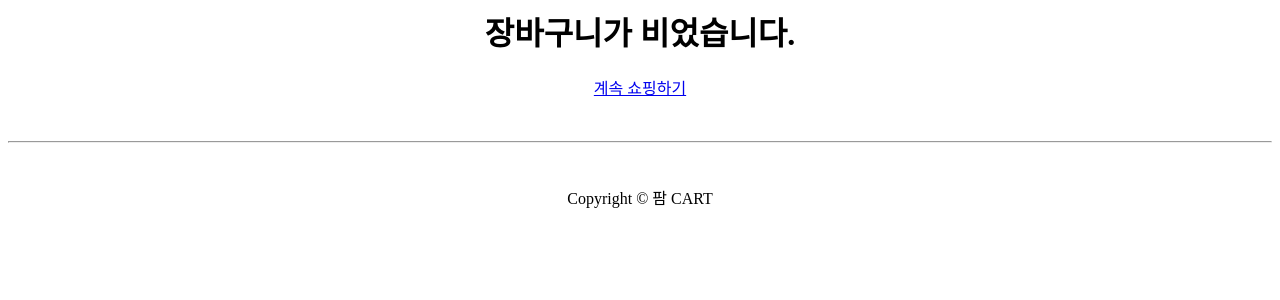
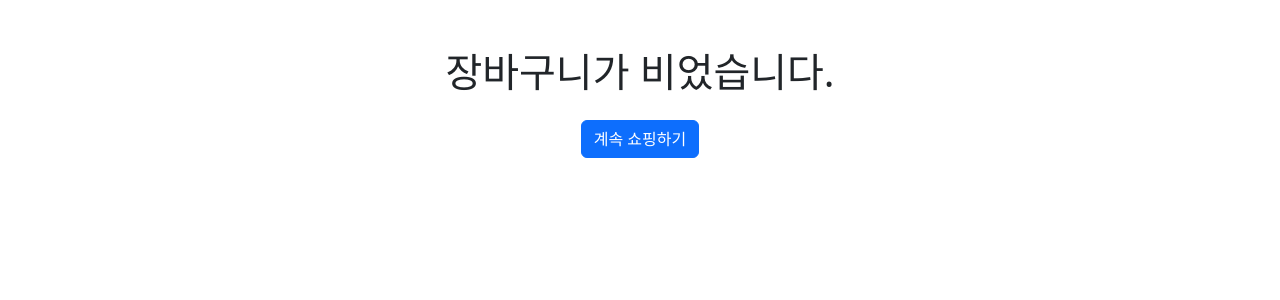
Before and after one commit to ixiwest0/farm_cart, a Django app: template cart/templates/cart/cart.html in a window 1280 px wide. Shown: the top 300 px of the page. Run offline with Django 3.2, Linux system fonts and the light colour scheme; the template is opened without the code that fills it, so the values that code supplies are empty; some libraries are stand-ins or nearby versions.

Commit message:
Update cart.html

```diff
--- a/cart/templates/cart/cart.html
+++ b/cart/templates/cart/cart.html
@@ -1,131 +1,132 @@
+{% extends 'cart/base.html' %}
+
 {% load static %}
 {% load humanize %}
-{% block metadescription %}
-{% endblock %}
-
-{% block title %}
-{% endblock %}
 
 {% block content %}
-<div class="container main-content">
+<div class="container main-content mt-5">
     {% if not cart_items %}
         <div class="text-center">
-            <h1>장바구니가 비었습니다.</h1>
-            <p><a href="/">계속 쇼핑하기</a></p>
+            <h1 class="mb-4">장바구니가 비었습니다.</h1>
+            <p><a href="/" class="btn btn-primary">계속 쇼핑하기</a></p>
         </div>
     {% else %}
-        <div class="row justify-content-center">
+        <div class="row">
             <!-- Left Section: Your items -->
             <div class="col-md-8">
-                <br>
-                <h2 class="text-center">장바구니</h2>
-                <br>
-                <table class="table my_custom_table text-center">
-                    <thead class="my_custom_thread">
-                        <tr>
-                            <th>상품</th>
-                            <th>세부 내역</th>
-                            <th>총 가격</th>
-                            <th>옵션 변경</th>
-                        </tr>
+                <h2 class="text-center mb-4">장바구니</h2>
+                <table class="table table-bordered align-middle">
+                    <thead class="table-light">
+                            <tr>
+                                <th style="width: 20%;">상품</th>
+                                <th style="width: 40%;">세부 내역</th>
+                                <th style="width: 20%;">총 가격</th>
+                                <th style="width: 20%;">옵션 변경</th>
+                            </tr>
                     </thead>
                     <tbody>
                         {% for cart_item in cart_items %}
                         <tr>
-                            <td>
-                                <img src="{{ cart_item.product.head_image.url }}" class="img-thumbnail custom_image">
+                            <td class="text-center">
+                                <a href="{% url 'post_detail' cart_item.product.id %}">
+                                    <img src="{{ cart_item.product.head_image.url }}" class="img-thumbnail custom-image">
+                                </a>
                             </td>
                             <td>
-                                {{ cart_item.product.title }}
+                                <strong>{{ cart_item.product.title }}</strong><br>
+                                <span>상품 금액: {{ cart_item.product.price|intcomma }} 원</span><br>
+                                <span>상품 수량: {{ cart_item.quantity }} 개</span>
+                            </td>
+                            <td class="text-center">
+                                <strong>{{ cart_item.sub_total|intcomma }} 원</strong>
+                            </td>
+                            <td class="text-center">
+                                <div class="btn-group" role="group">
+                                    <a href="{% url 'cart:remove_cart' cart_item.product.id %}" class="btn btn-sm btn-outline-danger">-</a>
+                                    <span class="px-2">{{ cart_item.quantity }}</span>
+                                    <a href="{% url 'cart:add_cart' cart_item.product.id %}" class="btn btn-sm btn-outline-success">+</a>
+                                </div>
                                 <br>
-                                상품 금액: {{ cart_item.product.price|intcomma }}<br>
-                                상품 수량: {{ cart_item.quantity }} x {{ cart_item.product.price|intcomma }}
-                            </td>
-                            <td>
-                                {{ cart_item.sub_total|intcomma }}
-                            </td>
-                            <td>
-                                <br>
-                                <a href="{% url 'cart:remove_cart' cart_item.product.id %}" class="custom_icon">-</a>
-                                {{ cart_item.quantity }}
-                                <a href="{% url 'cart:add_cart' cart_item.product.id %}" class="custom_icon">+</a><br>
-                                <a href="{% url 'cart:delete_cart' cart_item.product.id %}" class="custom_icon">상품 삭제</a>
+                                <a href="{% url 'cart:delete_cart' cart_item.product.id %}" class="btn btn-sm btn-outline-secondary mt-2">상품 삭제</a>
                             </td>
                         </tr>
                         {% endfor %}
                     </tbody>
                 </table>
             </div>
+
             <!-- Right Section: Checkout -->
-            <br>
             <div class="col-md-4">
-<!--                <h3 class="text-center">결제</h3>-->
-<!--                <p class="text-center">Please review your shopping cart items before proceeding with the order payment.</p>-->
-<!--                <br>-->
-                <table class="table text-center">
-<!--                    <tr>-->
-<!--                        <td>Total Items:</td>-->
-<!--                        <td>{{ counter }}</td>-->
-<!--                    </tr>-->
-                    <tr>
-                        <td>배송비 무료</td>
-                    </tr>
-                    <tr>
-                        <td>총 금액: {{total|intcomma}}</td>
-                    </tr>
-
-                </table>
-                <br>
-                <a href="/" class="btn btn-secondary btn-block">계속 쇼핑하기</a>
-                <br>
-                <a href="/cart/checkout/" class="btn btn-secondary">구매하기</a>
+                <div class="card shadow-sm">
+                    <div class="card-body">
+                        <h4 class="card-title text-center">주문 예상 금액</h4>
+                        <hr>
+                        <p>배송비: <strong>무료</strong></p>
+                        <p>총 금액: <strong>{{ total|intcomma }} 원</strong></p>
+                        <hr>
+                        <a href="/" class="btn btn-secondary btn-block mb-2">계속 쇼핑하기</a>
+                        <a href="/cart/checkout/" class="btn btn-primary btn-block">구매하기</a>
+                    </div>
+                </div>
             </div>
         </div>
+
     {% endif %}
-<br>
-<hr>
-<br>
-    {% include 'blog/footer.html' %}
+</div>
 
-</div>
+{% if messages %}
+    <script>
+        {% for message in messages %}
+        alert("{{ message }}");  // 메시지를 alert로 표시
+        {% endfor %}
+    </script>
+{% endif %}
+
 {% endblock %}
 
 
 
+{% include 'blog/footer.html' %}
+
 <style>
-    .my_custom_table {
-        width: 100%;
-        font-size: 20px;
-        margin: auto; /* 중앙 정렬 */
+    /* 테이블 스타일 */
+    .table-bordered th, .table-bordered td {
+        vertical-align: middle; /* 텍스트 중앙 정렬 */
+        padding: 15px; /* 셀 안쪽 여백 */
     }
 
-    .my_custom_thread {
-        font-weight: bold;
-        text-transform: uppercase;
-        background-color: #f8f9fa;
+    /* 이미지 스타일 */
+    .custom-image {
+        width: 120px;
+        height: 120px;
+        object-fit: cover;
+        border-radius: 8px; /* 둥근 모서리 */
+        margin: auto; /* 이미지 중앙 정렬 */
     }
 
-    .custom_image {
-        width: 200px;
-        height: 200px;
+    /* 카드 스타일 */
+    .card {
+        border: 1px solid #dee2e6;
+        border-radius: 8px;
+        box-shadow: 0 2px 5px rgba(0, 0, 0, 0.1);
     }
 
-    .custom_icon {
-        margin: 0 5px;
-        text-decoration: none;
-        color: #007bff;
+    /* 버튼 스타일 */
+    .btn-block {
+        display: block;
+        width: 100%;
     }
 
-    .custom_icon:hover {
-        color: #0056b3;
+    .btn-group span {
+        font-size: 1.1rem;
+        font-weight: bold;
     }
 
+    /* 폰트 및 간격 */
     .text-center {
         text-align: center;
     }
 
-    .btn-block {
-        display: block;
-        width: 100%;
+    h1, h2 {
+        font-weight: bold;
     }
-</style>
```
